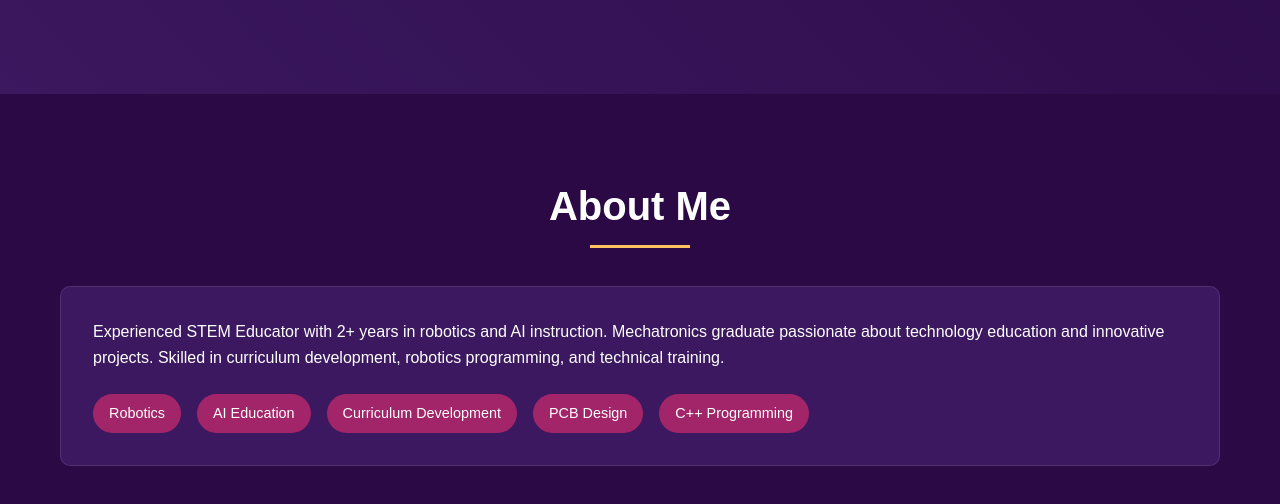
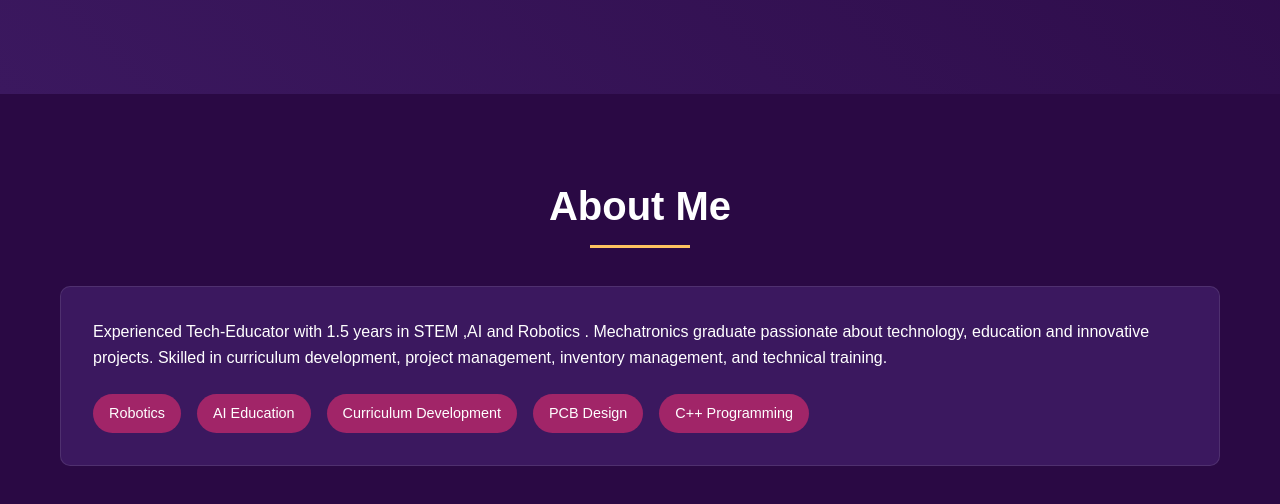
Before and after one commit to BadriVP/BadriVP.github.io, a plain HTML site: page index.html in a window 1280 px wide. Shown: the part 546-1050 px from the top of the page. Drawn offline with Linux system fonts and the light colour scheme.

Commit message:
Revise about section with updated experience
Updated the description to reflect current experience and skills.

```diff
--- a/index.html
+++ b/index.html
@@ -228,7 +228,8 @@
         <div class="container">
             <h2 class="section-title">About Me</h2>
             <div class="card">
-                <p>Experienced STEM Educator with 2+ years in robotics and AI instruction. Mechatronics graduate passionate about technology education and innovative projects. Skilled in curriculum development, robotics programming, and technical training.</p>
+                <p>Experienced Tech-Educator with 1.5 years in STEM ,AI and Robotics . Mechatronics graduate passionate about technology, education and innovative projects.
+                    Skilled in curriculum development, project management, inventory management, and technical training.</p>
                 <div class="skills-container" style="margin-top: 1.5rem;">
                     <span class="skill">Robotics</span>
                     <span class="skill">AI Education</span>
```
